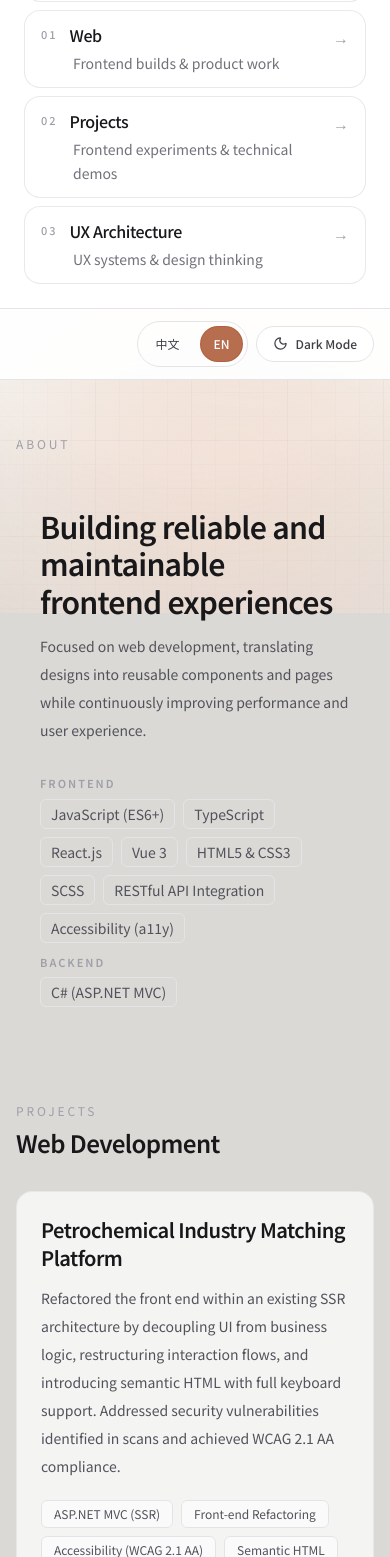
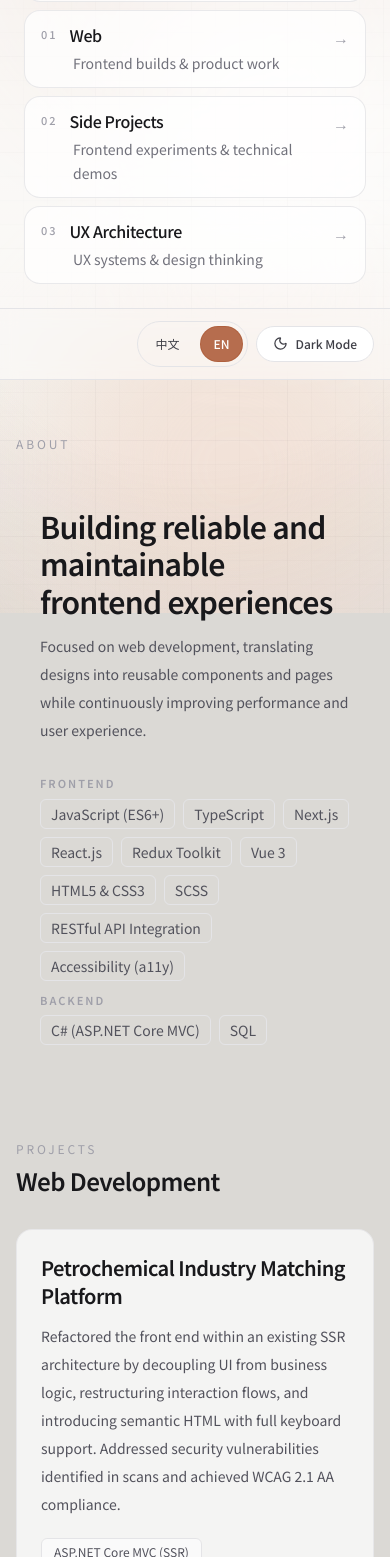
Before and after one commit to runadu/runadu.github.io, a React (Vite) app: page / in a window 390 px wide. Shown: the part 231-1788 px from the top of the page. Built offline with nearby package versions, Linux system fonts and the light colour scheme.

Commit message:
UI 調整

```diff
--- a/src/components/MobileNavbar.tsx
+++ b/src/components/MobileNavbar.tsx
@@ -26,7 +26,7 @@ export default function MobileNavbar({
 }: MobileNavbarProps) {
   return (
     <>
-      <header className="relative z-20 border-b border-zinc-200 bg-white dark:border-white/10 dark:bg-[#1a1a1a] md:hidden">
+      <header className="relative z-20 border-b border-zinc-200 bg-white/50 dark:border-white/10 dark:bg-[#1a1a1a] md:hidden">
         <div className="p-6">
           <div className="space-y-5">
             <div className="space-y-2">
@@ -86,7 +86,7 @@ export default function MobileNavbar({
         </div>
       </header>
 
-      <div className="sticky top-0 z-40 border-b border-zinc-200 bg-white/92 px-4 py-3 backdrop-blur dark:border-white/10 dark:bg-[#1a1a1a]/92 md:hidden">
+      <div className="sticky top-0 z-40 border-b border-zinc-200 bg-white/50 px-4 py-3 backdrop-blur dark:border-white/10 dark:bg-[#1a1a1a]/92 md:hidden">
         <div className="flex flex-wrap items-center justify-end gap-2">
           <div className="flex items-center gap-2 rounded-full border border-zinc-200 p-1 dark:border-white/10">
             <button
@@ -131,8 +131,8 @@ export default function MobileNavbar({
                   ? "淺色模式"
                   : "Light Mode"
                 : locale === "zh"
-                ? "深色模式"
-                : "Dark Mode"}
+                  ? "深色模式"
+                  : "Dark Mode"}
             </span>
           </button>
         </div>
--- a/src/data/portfolio.ts
+++ b/src/data/portfolio.ts
@@ -17,8 +17,8 @@ export const navItems: NavItem[] = [
     subLabel: "Frontend builds & product work",
   },
   {
-    href: "#projects",
-    label: "Projects",
+    href: "#side-projects",
+    label: "Side Projects",
     subLabel: "Frontend experiments & technical demos",
   },
   {
@@ -44,10 +44,6 @@ export const heroContent: HeroContent = {
     zh: "專注於網站開發，將設計轉化為可重用的元件與頁面，並在開發過程中持續優化效能與使用體驗。",
     en: "Focused on web development, translating designs into reusable components and pages while continuously improving performance and user experience.",
   },
-  cta: {
-    zh: "查看專案",
-    en: "View Projects",
-  },
   sectionLabel: {
     zh: "About",
     en: "About",
@@ -55,14 +51,16 @@ export const heroContent: HeroContent = {
   skills: [
     "JavaScript (ES6+)",
     "TypeScript",
+    "Next.js",
     "React.js",
+    "Redux Toolkit",
     "Vue 3",
     "HTML5 & CSS3",
     "SCSS",
     "RESTful API Integration",
     "Accessibility (a11y)",
   ],
-  backendSkills: ["C# (ASP.NET MVC)"],
+  backendSkills: ["C# (ASP.NET Core MVC)", "SQL"],
 };
 
 export const footerContent: FooterContent = {
@@ -90,7 +88,7 @@ export const sections: SectionData[] = [
         },
         tags: {
           zh: [
-            "ASP.NET MVC（SSR）",
+            "ASP.NET Core MVC（SSR）",
             "前端重構",
             "無障礙（WCAG 2.1 AA）",
             "語意化 HTML",
@@ -98,7 +96,7 @@ export const sections: SectionData[] = [
             "UI/UX 改善",
           ],
           en: [
-            "ASP.NET MVC (SSR)",
+            "ASP.NET Core MVC (SSR)",
             "Front-end Refactoring",
             "Accessibility (WCAG 2.1 AA)",
             "Semantic HTML",
@@ -122,12 +120,12 @@ export const sections: SectionData[] = [
         },
         year: "2025",
         description: {
-          zh: "在 ASP.NET MVC（SSR）架構下進行前端開發並串接後台 CMS。設計並實作購物車、結帳與會員流程，處理跨頁狀態與流程整合，確保不同操作情境下的一致性。同時實作多語系（i18n），對應不同語系內容與介面。",
-          en: "Built the front end within an ASP.NET MVC (SSR) architecture and integrated it with a CMS. Designed and implemented cart, checkout, and membership workflows, managing cross-page state and ensuring consistent behavior across user scenarios. Implemented internationalization (i18n) to support localized content and interfaces.",
+          zh: "在 ASP.NET Core MVC（SSR）架構下進行前端開發並串接後台 CMS。設計並實作購物車、結帳與會員流程，處理跨頁狀態與流程整合，確保不同操作情境下的一致性。同時實作多語系（i18n），對應不同語系內容與介面。",
+          en: "Built the front end within an ASP.NET Core MVC (SSR) architecture and integrated it with a CMS. Designed and implemented cart, checkout, and membership workflows, managing cross-page state and ensuring consistent behavior across user scenarios. Implemented internationalization (i18n) to support localized content and interfaces.",
         },
         tags: {
           zh: [
-            "ASP.NET MVC（SSR）",
+            "ASP.NET Core MVC（SSR）",
             "前端工程",
             "CMS 串接",
             "RWD",
@@ -136,7 +134,7 @@ export const sections: SectionData[] = [
             "多語系（i18n）",
           ],
           en: [
-            "ASP.NET MVC (SSR)",
+            "ASP.NET Core MVC (SSR)",
             "Front-end Engineering",
             "CMS Integration",
             "Responsive Design",
@@ -161,12 +159,12 @@ export const sections: SectionData[] = [
         },
         year: "2025",
         description: {
-          zh: "依據架構規劃進行前端實作，於 ASP.NET MVC（SSR）架構下開發前台並串接後台 CMS，建構型錄網站。依據內容層級設計可重用元件，並實作多語系（i18n），確保版型與資料結構一致，提升開發效率與維護性。",
-          en: "Implemented the front end within an ASP.NET MVC (SSR) architecture based on predefined structural guidelines, integrating with a CMS to deliver a catalog-style website. Developed reusable components aligned with content hierarchy and implemented internationalization (i18n), ensuring consistency between layout and data structure while improving maintainability.",
+          zh: "依據架構規劃進行前端實作，於 ASP.NET Core MVC（SSR）架構下開發前台並串接後台 CMS，建構型錄網站。依據內容層級設計可重用元件，並實作多語系（i18n），確保版型與資料結構一致，提升開發效率與維護性。",
+          en: "Implemented the front end within an ASP.NET Core MVC (SSR) architecture based on predefined structural guidelines, integrating with a CMS to deliver a catalog-style website. Developed reusable components aligned with content hierarchy and implemented internationalization (i18n), ensuring consistency between layout and data structure while improving maintainability.",
         },
         tags: {
           zh: [
-            "ASP.NET MVC（SSR）",
+            "ASP.NET Core MVC（SSR）",
             "前端開發",
             "元件化設計",
             "多語系（i18n）",
@@ -174,7 +172,7 @@ export const sections: SectionData[] = [
             "RWD",
           ],
           en: [
-            "ASP.NET MVC (SSR)",
+            "ASP.NET Core MVC (SSR)",
             "Front-end Engineering",
             "Component-based Architecture",
             "Internationalization (i18n)",
@@ -193,10 +191,10 @@ export const sections: SectionData[] = [
     ],
   },
   {
-    id: "projects",
+    id: "side-projects",
     title: {
-      zh: "Projects",
-      en: "Projects",
+      zh: "Side Projects",
+      en: "Side Projects",
     },
     items: [
       {
@@ -236,10 +234,6 @@ export const sections: SectionData[] = [
             label: { zh: "查看 GitHub Repo", en: "View GitHub Repo" },
             url: "https://github.com/runadu/pr-dashboard",
           },
-          {
-            label: { zh: "查看 Demo 影片", en: "View Demo Video" },
-            url: "https://youtu.be/oewvGuVrr2M",
-          },
         ],
       },
       {
@@ -277,10 +271,10 @@ export const sections: SectionData[] = [
             label: { zh: "查看 GitHub Repo", en: "View GitHub Repo" },
             url: "https://github.com/runadu/full-stack-admin",
           },
-          {
-            label: { zh: "查看 Demo 影片", en: "View Demo Video" },
-            url: "https://youtu.be/rHkOYng-cGI",
-          },
+          // {
+          //   label: { zh: "查看 Demo 影片", en: "View Demo Video" },
+          //   url: "https://youtu.be/rHkOYng-cGI",
+          // },
         ],
       },
     ],
```
Also changed, not shown: src/App.tsx (+0 -16 lines), src/types.ts (+5 -3 lines), 1 other file (tests, documents, lock files or other folders).
